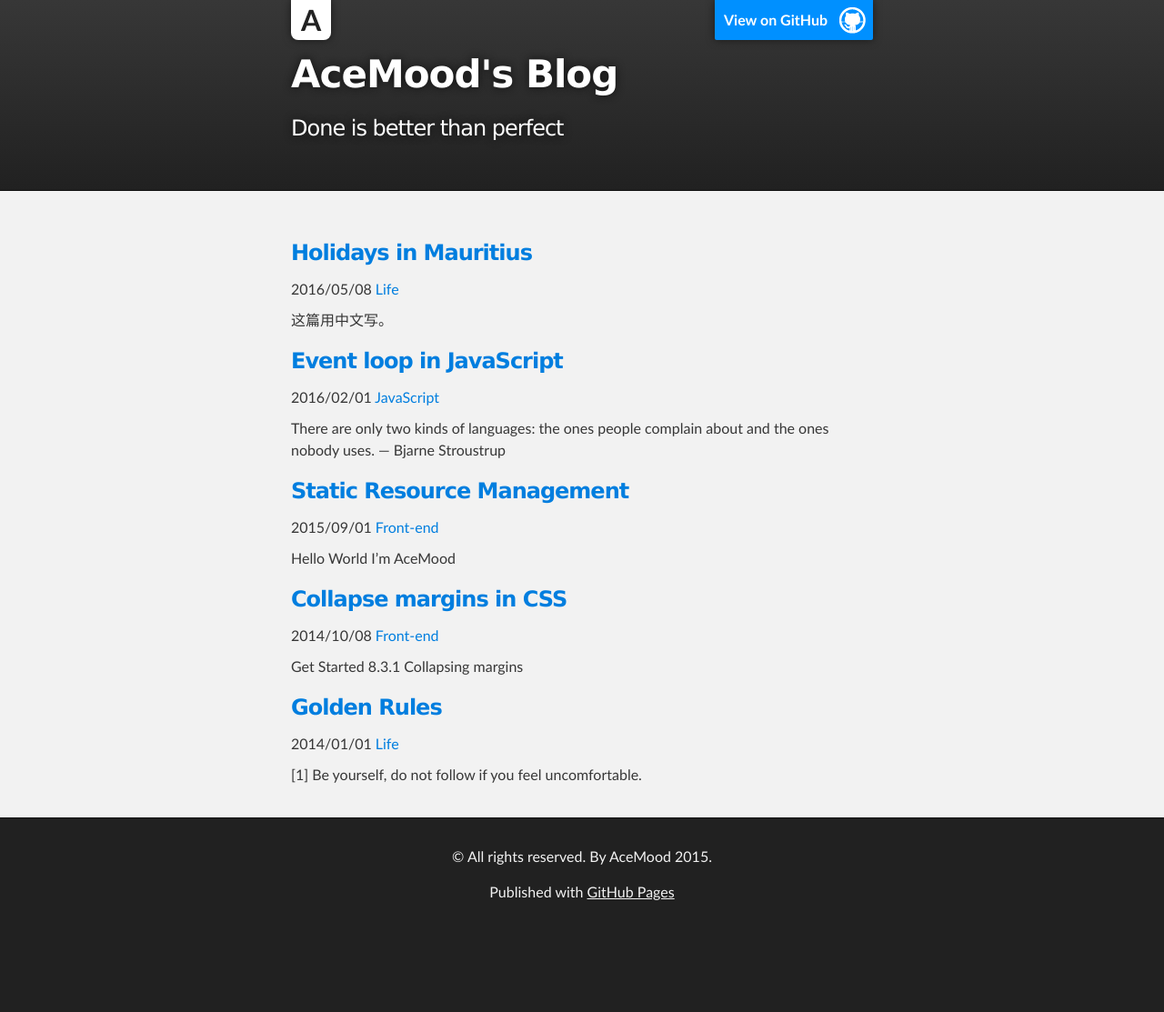
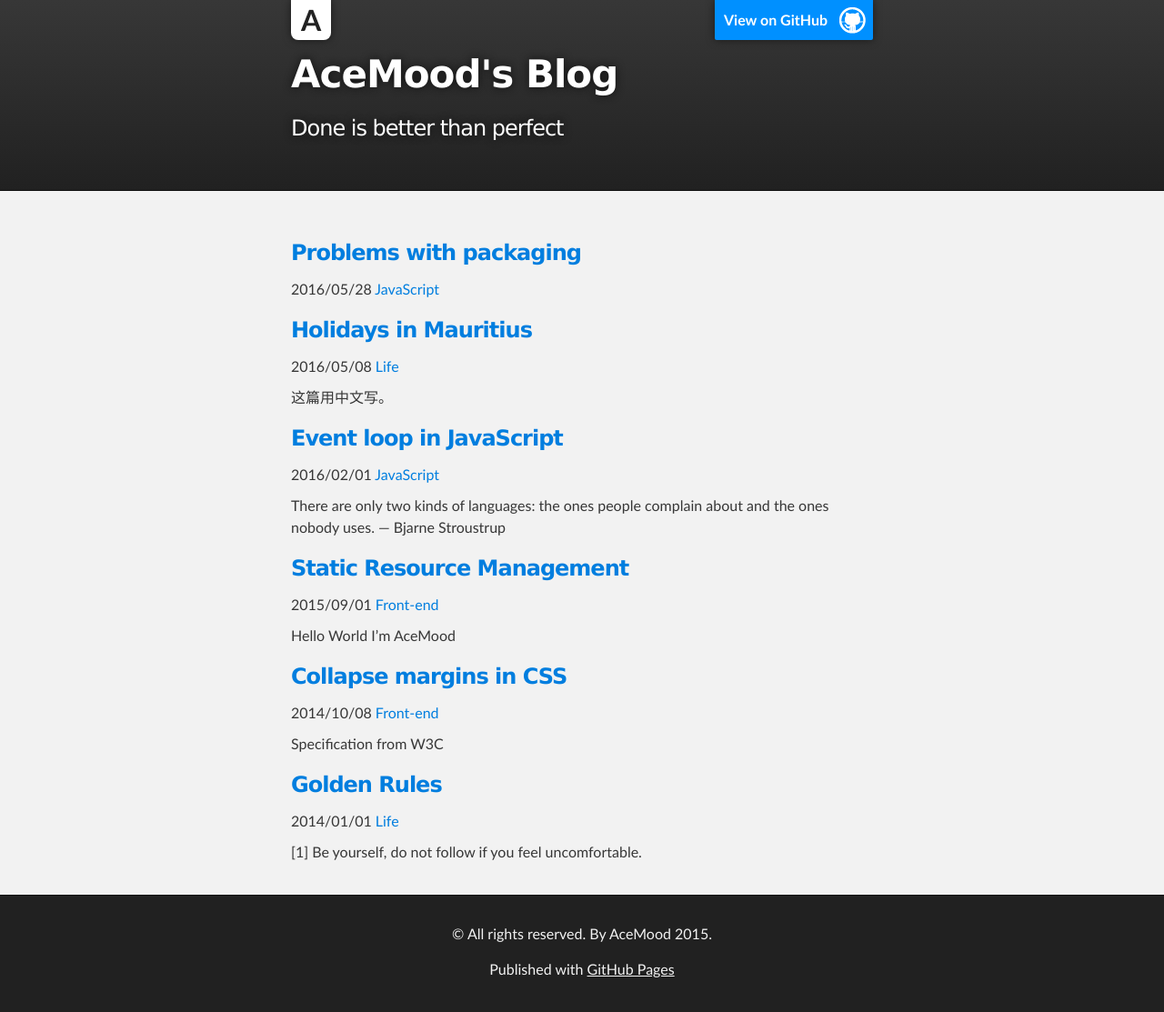
Before and after one commit to AceMood/AceMood.github.io, a Jekyll site: the page built from index.html, in a window 1280 px wide. Shown: the whole page at 91% size. Built offline with Jekyll 4.4.1, drawn with Linux system fonts in a browser that asks for light colours; the list of posts is cut into pages by our own code; before the commit the page ends 1028 px from its top, so only the background shows below that.

Commit message:
add posts

```diff
--- a/_posts/2014-10-08-collapse-margins-in-css.md
+++ b/_posts/2014-10-08-collapse-margins-in-css.md
@@ -8,7 +8,8 @@ description: Event loop in JavaScript
 keywords: collapse margin, css, block format context
 ---
 
-# Get Started
+# Specification from W3C
+
 8.3.1 Collapsing margins
 
 In CSS, the adjoining margins of two or more boxes (which might or might not be siblings) can combine to form a single margin. Margins that combine this way are said to collapse, and the resulting combined margin is called a collapsed margin.
```
Also changed, not shown: _posts/2016-05-28-problems-with-packaging.md (added, +9 -0 lines), Gemfile.lock.
